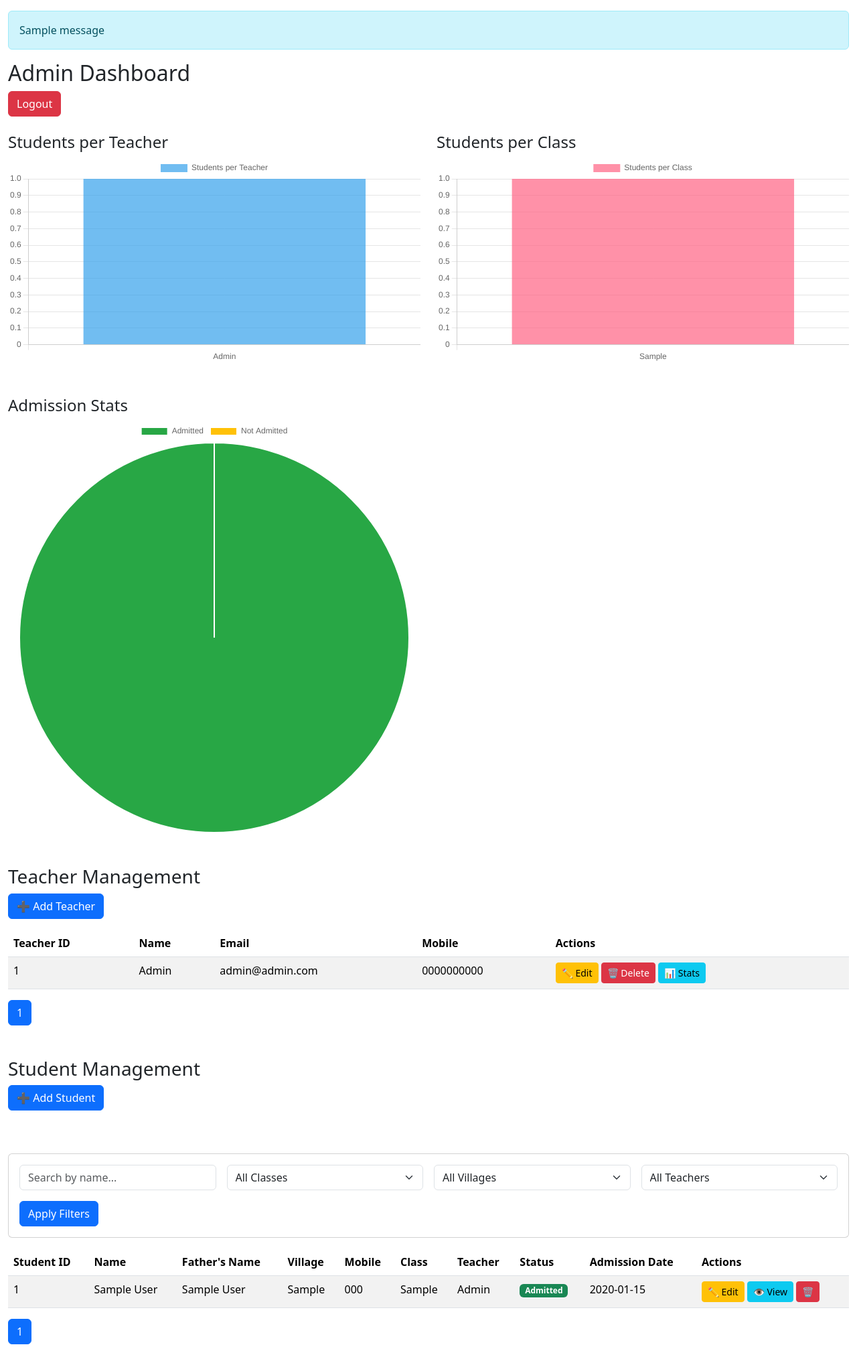
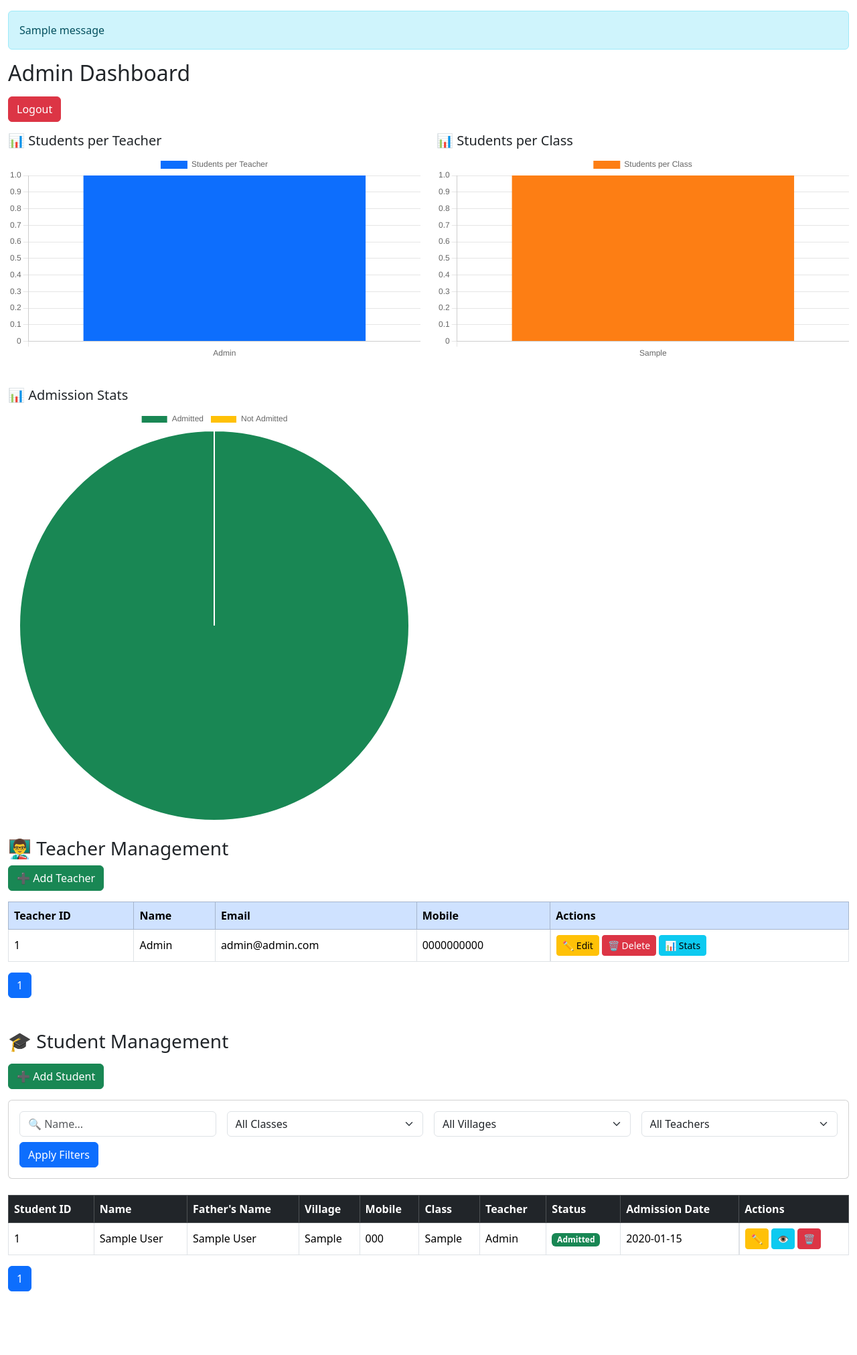
Before and after one commit to manojgangula07/school-admission-campaign, a Flask app: page /admin_dashboard in a window 1280 px wide. Shown: the part 56-2079 px from the top of the page at 67% size. After the commit the page ends 1984 px from the top, so only its background shows below. Run offline with Flask 3, Linux system fonts and the light colour scheme; a user stored in the database is signed in; tables that the repository leaves empty hold one stand-in row (values such as "Sample post"); one stand-in notice (Sample message) is shown.

Commit message:
admin ui/ux updated

```diff
--- a/app/routes.py
+++ b/app/routes.py
@@ -149,6 +149,10 @@ def admin_dashboard():
         page=page_teachers, per_page=teachers_per_page, error_out=False
     )
 
+    # Calculate total_teacher_pages
+    total_student_pages = students.pages
+    total_teacher_pages = teachers_paginated.pages
+
     # Fetch filter options efficiently
     all_teachers = Teacher.query.all()
     all_students_data = Student.query.with_entities(Student.student_class, Student.village).all()
@@ -194,6 +198,8 @@ def admin_dashboard():
     return render_template('admin_dashboard.html',
                            students=students,
                            teachers=teachers_paginated,
+                           total_student_pages=total_student_pages,
+                           total_teacher_pages=total_teacher_pages,  # ✅ Pass total_teacher_pages to the template
                            all_teachers=all_teachers,
                            classes=classes,
                            villages=villages,
@@ -207,6 +213,7 @@ def admin_dashboard():
                            admitted=admitted_count,
                            not_admitted=not_admitted_count,
                            teacher_stats=teacher_stats)
+
 
 
 # Add, Edit, and Remove Teachers (Admin & Self-creation)
--- a/app/templates/admin_dashboard.html
+++ b/app/templates/admin_dashboard.html
@@ -3,36 +3,40 @@
 {% block title %}Admin Dashboard{% endblock %}
 
 {% block content %}
-<h2>Admin Dashboard</h2>
-<div class="mb-4">
+<h2 class="mb-3">Admin Dashboard</h2>
+
+<!-- Quick Actions -->
+<div class="mb-3 d-flex flex-wrap gap-2">
     <a href="/logout" class="btn btn-danger">Logout</a>
 </div>
 
-<div class="row">
-    <div class="col-md-6">
-        <h4>Students per Teacher</h4>
+<!-- Charts -->
+<div class="row mb-4">
+    <div class="col-md-6 mb-3">
+        <h5>📊 Students per Teacher</h5>
         <canvas id="studentsPerTeacherChart"></canvas>
     </div>
-    <div class="col-md-6">
-        <h4>Students per Class</h4>
+    <div class="col-md-6 mb-3">
+        <h5>📊 Students per Class</h5>
         <canvas id="studentsPerClassChart"></canvas>
     </div>
 </div>
 
-<div class="row mt-5">
+<div class="row mb-4">
     <div class="col-md-6">
-        <h4>Admission Stats</h4>
+        <h5>📊 Admission Stats</h5>
         <canvas id="admissionsChart"></canvas>
     </div>
 </div>
 
-<!-- Teacher Management Section -->
-<div class="mt-5">
-    <h3>Teacher Management</h3>
-    <a href="/admin/add_teacher" class="btn btn-primary mb-3">➕ Add Teacher</a>
+<!-- Teacher Management -->
+<div class="mb-5">
+    <h3>👨‍🏫 Teacher Management</h3>
+    <a href="/admin/add_teacher" class="btn btn-success mb-3">➕ Add Teacher</a>
 
-    <table class="table table-striped">
-        <thead>
+    <div class="table-responsive">
+        <table class="table table-bordered align-middle">
+            <thead class="table-primary">
                 <tr>
                     <th>Teacher ID</th>
                     <th>Name</th>
@@ -48,9 +52,9 @@
                     <td>{{ teacher.name }}</td>
                     <td>{{ teacher.email }}</td>
                     <td>{{ teacher.mobile_number }}</td>
-                <td>
+                    <td class="d-flex flex-wrap gap-1">
                         <a href="/admin/edit_teacher/{{ teacher.id }}" class="btn btn-sm btn-warning">✏️ Edit</a>
-                    <form action="{{ url_for('main.delete_teacher', id=teacher.id) }}" method="POST" style="display: inline;">
+                        <form action="{{ url_for('main.delete_teacher', id=teacher.id) }}" method="POST" style="display:inline;">
                             <input type="hidden" name="csrf_token" value="{{ csrf_token() }}">
                             <button type="submit" class="btn btn-sm btn-danger" onclick="return confirm('Are you sure?');">🗑️ Delete</button>
                         </form>
@@ -60,23 +64,25 @@
                 <tr id="teacher-stats-{{ teacher.id }}" style="display: none;">
                     <td colspan="5">
                         <div class="row">
-                        <div class="col-md-6">
-                            <h5>Admission Status</h5>
+                            <div class="col-md-6 mb-3">
+                                <h6>📈 Admission Status</h6>
                                 <canvas id="teacherAdmissionChart-{{ teacher.id }}"></canvas>
                             </div>
-                        <div class="col-md-6">
-                            <h5>Students by Class</h5>
+                            <div class="col-md-6 mb-3">
+                                <h6>📘 Students by Class</h6>
                                 <canvas id="teacherClassChart-{{ teacher.id }}"></canvas>
                             </div>
                         </div>
                     </td>
                 </tr>
                 {% else %}
-            <tr><td colspan="5">No teachers found.</td></tr>
+                <tr><td colspan="5" class="text-center text-muted">No teachers found.</td></tr>
                 {% endfor %}
             </tbody>
         </table>
+    </div>
 
+    <nav>
         <ul class="pagination">
             {% for page_num in range(1, teachers.pages + 1) %}
             <li class="page-item {% if page_num == teachers.page %}active{% endif %}">
@@ -84,21 +90,19 @@
             </li>
             {% endfor %}
         </ul>
+    </nav>
 </div>
 
+<!-- Student Management -->
+<h3 class="mb-3">🎓 Student Management</h3>
+<a href="{{ url_for('main.add_student_admin') }}" class="btn btn-success mb-3">➕ Add Student</a>
 
-
-
-<!-- Student Management Section -->
-<h3 class="mt-5">Student Management</h3>
-<a href="{{ url_for('main.add_student_admin') }}" class="btn btn-primary mb-3">➕ Add Student</a>
-
-<!-- Filters Section -->
-<div class="card mb-3 mt-5">
+<!-- Filters -->
+<div class="card mb-4">
     <div class="card-body">
-        <form id="searchForm" method="get" class="row g-3">
+        <form id="searchForm" method="get" class="row gy-2 gx-3 align-items-end">
             <div class="col-md-3">
-                <input type="text" class="form-control" name="search_name" placeholder="Search by name..." value="{{ search_name }}">
+                <input type="text" class="form-control" name="search_name" placeholder="🔍 Name..." value="{{ search_name }}">
             </div>
             <div class="col-md-3">
                 <select class="form-select" name="class_filter">
@@ -131,8 +135,10 @@
     </div>
 </div>
 
-<table class="table table-striped">
-    <thead>
+<!-- Student Table -->
+<div class="table-responsive">
+    <table class="table table-bordered align-middle">
+        <thead class="table-dark">
             <tr>
                 <th>Student ID</th>
                 <th>Name</th>
@@ -164,21 +170,23 @@
                     {% endif %}
                 </td>
                 <td>{{ student.admission_date.strftime('%Y-%m-%d') if student.admission_date else '-' }}</td>
-            <td>
-                <a href="{{ url_for('main.edit_student_admin', id=student.id) }}" class="btn btn-sm btn-warning">✏️ Edit</a>
-                <a href="{{ url_for('main.view_student', id=student.id) }}" class="btn btn-sm btn-info">👁️ View</a>
-                <form action="{{ url_for('main.delete_student', id=student.id) }}" method="POST" style="display: inline;">
+                <td class="d-flex flex-wrap gap-1">
+                    <a href="{{ url_for('main.edit_student_admin', id=student.id) }}" class="btn btn-sm btn-warning">✏️</a>
+                    <a href="{{ url_for('main.view_student', id=student.id) }}" class="btn btn-sm btn-info">👁️</a>
+                    <form action="{{ url_for('main.delete_student', id=student.id) }}" method="POST" style="display:inline;">
                         <input type="hidden" name="csrf_token" value="{{ csrf_token() }}">
                         <button type="submit" class="btn btn-sm btn-danger" onclick="return confirm('Delete?');">🗑️</button>
                     </form>
                 </td>
             </tr>
             {% else %}
-        <tr><td colspan="10">No students found.</td></tr>
+            <tr><td colspan="10" class="text-center text-muted">No students found.</td></tr>
             {% endfor %}
         </tbody>
     </table>
+</div>
 
+<nav>
     <ul class="pagination">
         {% for page_num in range(1, students.pages + 1) %}
         <li class="page-item {% if page_num == students.page %}active{% endif %}">
@@ -186,99 +194,57 @@
         </li>
         {% endfor %}
     </ul>
+</nav>
 
+<!-- Charts + Scripts -->
 <script src="https://cdn.jsdelivr.net/npm/chart.js"></script>
 <script>
     document.addEventListener('DOMContentLoaded', function () {
-        const studentsByTeacherLabels = {{ students_by_teacher | map(attribute=0) | list | default([]) | tojson | safe }};
-        const studentsByTeacherData = {{ students_by_teacher | map(attribute=1) | list | default([]) | tojson | safe }};
-        const studentsByClassLabels = {{ students_by_class | map(attribute=0) | list | default([]) | tojson | safe }};
-        const studentsByClassData = {{ students_by_class | map(attribute=1) | list | default([]) | tojson | safe }};
-        const admitted = {{ admitted | default(0) | tojson }};
-        const notAdmitted = {{ not_admitted | default(0) | tojson }};
-
+        // Chart Initialization
+        const studentsByTeacherLabels = {{ students_by_teacher | map(attribute=0) | list | tojson }};
+        const studentsByTeacherData = {{ students_by_teacher | map(attribute=1) | list | tojson }};
+        const studentsByClassLabels = {{ students_by_class | map(attribute=0) | list | tojson }};
+        const studentsByClassData = {{ students_by_class | map(attribute=1) | list | tojson }};
+        const admitted = {{ admitted | tojson }};
+        const notAdmitted = {{ not_admitted | tojson }};
 
         new Chart(document.getElementById('studentsPerTeacherChart'), {
             type: 'bar',
-            data: {
-                labels: studentsByTeacherLabels,
-                datasets: [{
-                    label: 'Students per Teacher',
-                    data: studentsByTeacherData,
-                    backgroundColor: 'rgba(54, 162, 235, 0.7)'
-                }]
-            },
-            options: {
-                responsive: true,
-                scales: { y: { beginAtZero: true } }
-            }
+            data: { labels: studentsByTeacherLabels, datasets: [{ label: 'Students per Teacher', data: studentsByTeacherData, backgroundColor: '#0d6efd' }] },
+            options: { responsive: true, scales: { y: { beginAtZero: true } } }
         });
 
         new Chart(document.getElementById('studentsPerClassChart'), {
             type: 'bar',
-            data: {
-                labels: studentsByClassLabels,
-                datasets: [{
-                    label: 'Students per Class',
-                    data: studentsByClassData,
-                    backgroundColor: 'rgba(255, 99, 132, 0.7)'
-                }]
-            },
-            options: {
-                responsive: true,
-                scales: { y: { beginAtZero: true } }
-            }
+            data: { labels: studentsByClassLabels, datasets: [{ label: 'Students per Class', data: studentsByClassData, backgroundColor: '#fd7e14' }] },
+            options: { responsive: true, scales: { y: { beginAtZero: true } } }
         });
 
         new Chart(document.getElementById('admissionsChart'), {
             type: 'pie',
-            data: {
-                labels: ['Admitted', 'Not Admitted'],
-                datasets: [{
-                    data: [admitted, notAdmitted],
-                    backgroundColor: ['#28a745', '#ffc107']
-                }]
-            }
+            data: { labels: ['Admitted', 'Not Admitted'], datasets: [{ data: [admitted, notAdmitted], backgroundColor: ['#198754', '#ffc107'] }] }
         });
 
-        window.toggleTeacherStats = function (teacherId) {
-            const row = document.getElementById('teacher-stats-' + teacherId);
-            row.style.display = row.style.display === 'none' ? '' : 'none';
+        window.toggleTeacherStats = function (id) {
+            const row = document.getElementById('teacher-stats-' + id);
+            row.style.display = (row.style.display === 'none') ? '' : 'none';
         };
     });
 </script>
 
+<!-- Per-Teacher Charts -->
 <script>
     {% for teacher in teachers.items %}
         {% set stats = teacher_stats.get(teacher.id, {'admitted': 0, 'not_admitted': 0, 'class_stats': []}) %}
-
-        // Pie chart for admission stats
         new Chart(document.getElementById('teacherAdmissionChart-{{ teacher.id }}'), {
             type: 'pie',
-            data: {
-                labels: ['Admitted', 'Not Admitted'],
-                datasets: [{
-                    data: [{{ stats.admitted }}, {{ stats.not_admitted }}],
-                    backgroundColor: ['#28a745', '#ffc107']
-                }]
-            }
+            data: { labels: ['Admitted', 'Not Admitted'], datasets: [{ data: [{{ stats.admitted }}, {{ stats.not_admitted }}], backgroundColor: ['#28a745', '#ffc107'] }] }
         });
 
-        // Bar chart for class stats
         new Chart(document.getElementById('teacherClassChart-{{ teacher.id }}'), {
             type: 'bar',
-            data: {
-                labels: {{ stats.class_stats | map(attribute=0) | list | tojson | default('[]') }},
-                datasets: [{
-                    label: 'Students by Class',
-                    data: {{ stats.class_stats | map(attribute=1) | list | tojson | default('[]') }},
-                    backgroundColor: '#17a2b8'
-                }]
-            },
-            options: {
-                responsive: true,
-                scales: { y: { beginAtZero: true } }
-            }
+            data: { labels: {{ stats.class_stats | map(attribute=0) | list | tojson }}, datasets: [{ label: 'Students by Class', data: {{ stats.class_stats | map(attribute=1) | list | tojson }}, backgroundColor: '#17a2b8' }] },
+            options: { responsive: true, scales: { y: { beginAtZero: true } } }
         });
     {% endfor %}
 </script>
--- a/config.py
+++ b/config.py
@@ -10,7 +10,7 @@ basedir = os.path.abspath(os.path.dirname(__file__))
 class Config:
     SECRET_KEY = os.getenv('SECRET_KEY') or 'you-will-never-guess'
     SQLALCHEMY_TRACK_MODIFICATIONS = False
-    # SQLALCHEMY_DATABASE_URI = os.getenv('DATABASE_URL')
-    SQLALCHEMY_DATABASE_URI = os.getenv('PROD_DATABASE_URL')
+    SQLALCHEMY_DATABASE_URI = os.getenv('DATABASE_URL')
+    #SQLALCHEMY_DATABASE_URI = os.getenv('PROD_DATABASE_URL')
     DEBUG = False
     WTF_CSRF_ENABLED = True
```
Also changed, not shown: app/templates/add_teacher.html (+28 -19 lines). Lines whose indentation alone changed are shown as unchanged.
